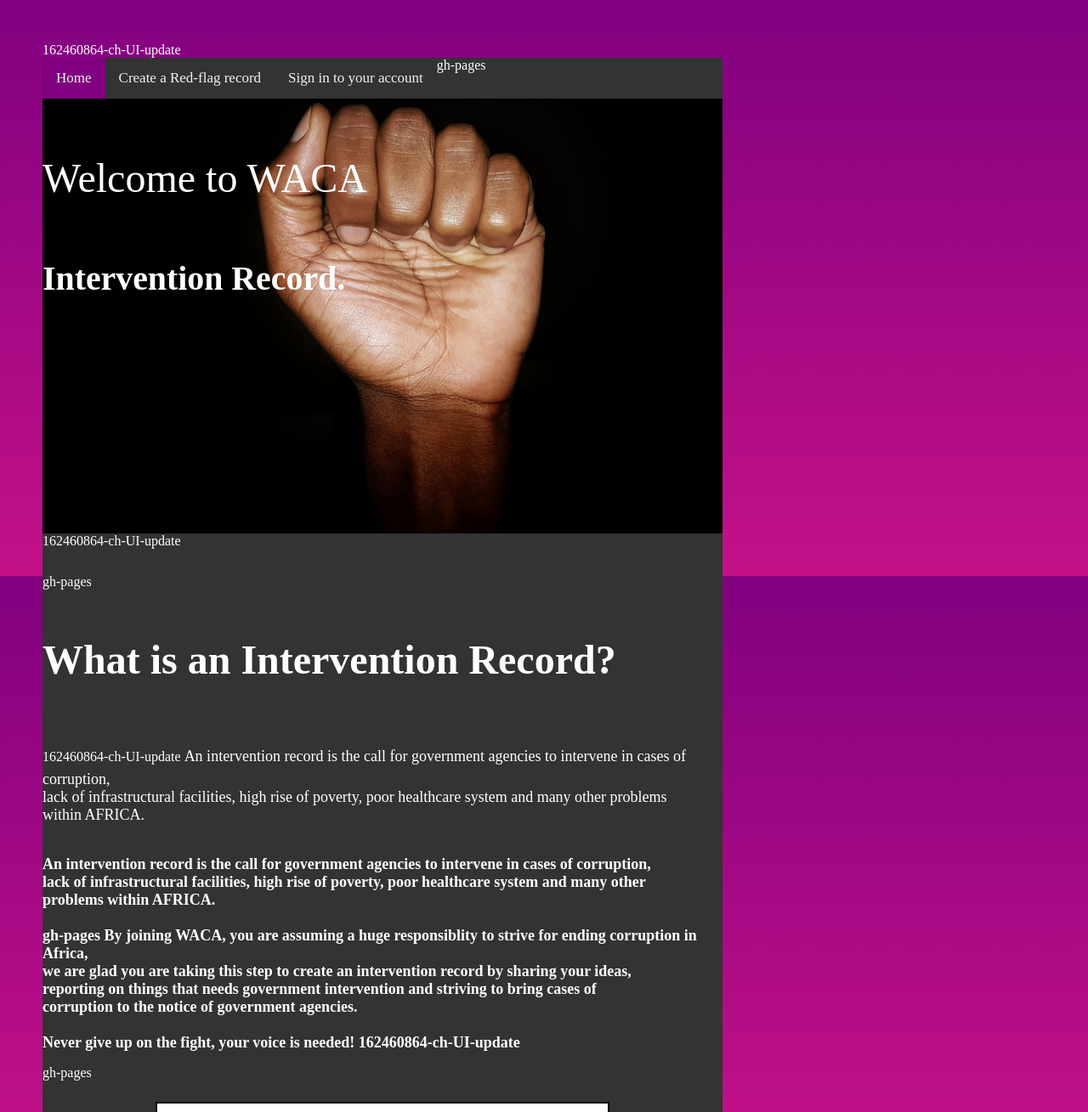
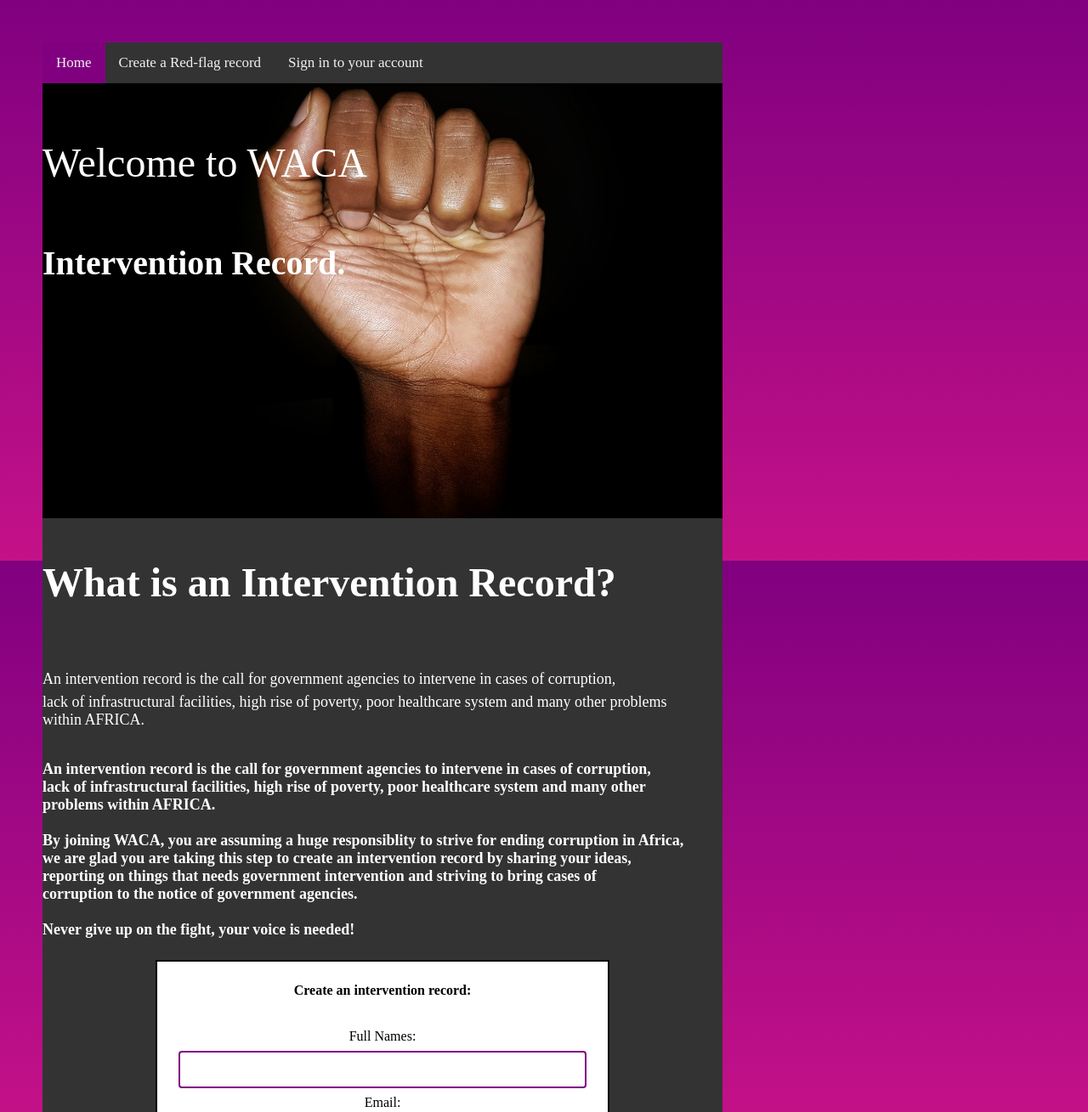
Before and after one commit to codeliezel/ireporter-Backend, a plain HTML site: page intervention.html in a window 1280 px wide. Shown: the top 1309 px of the page at 85% size. Drawn offline with Linux system fonts and the light colour scheme; files that its build step writes are made by us from their sources; files whose address does not match are found by name; a web font is replaced by a local one.

Commit message:
chore(interventionPage): update interventionPage
- remove conflict markers

[Finishes #162460864]

```diff
--- a/intervention.html
+++ b/intervention.html
@@ -13,14 +13,13 @@ Intervention - WACA
     <body>
 
         <!--The Navigation bar-->
- 162460864-ch-UI-update
 
 <header>
           <div class="topnav" id="myTopnav">
 
 <header>
       <div class="topnav" id="myTopnav">
- gh-pages
+
             <a href="index.html" class="active">Home</a>
             <a href="red-flag.html">Create a Red-flag record</a>
             <a href="signIn.html">Sign in to your account</a>
@@ -36,17 +35,15 @@ Intervention - WACA
 
 
    <!--The Description-->
-162460864-ch-UI-update
+
 <div align = "center">
 
 <div align = "left">
-gh-pages
     <font size = "12px">
 <p>
 <b>What is an Intervention Record?</b>
 </p>
 </font>
- 162460864-ch-UI-update
 <font size = "4px">
     An intervention record is the call for government agencies to intervene in cases of corruption,<br>
     lack of infrastructural facilities, high rise of poverty, poor healthcare system and many other
@@ -57,7 +54,6 @@ gh-pages
     An intervention record is the call for government agencies to intervene in cases of corruption,<br>
     lack of infrastructural facilities, high rise of poverty, poor healthcare system and many other<br>
     problems within AFRICA.<br><br>
-gh-pages
 
     By joining WACA, you are assuming a huge responsiblity to strive for ending corruption in Africa,<br>
     we are glad you are taking this step to create an intervention record by sharing your ideas,<br>
@@ -65,13 +61,13 @@ gh-pages
     corruption to the notice of government agencies. <br><br>
     Never give up on the fight, your voice is needed!
 
-162460864-ch-UI-update
+
 
 </font>
 
 </b>
 </p>
-gh-pages
+
 </div>
 
 
@@ -81,7 +77,7 @@ gh-pages
             <strong>Create an intervention record:</strong>
             <br><br><br>
             <form spellcheck="true">
-162460864-ch-UI-update
+
                     <label>Full Names:</label>
                     <input type="text" id="fname" name="fname">
                     <label>Email:</label>
@@ -112,22 +108,22 @@ gh-pages
 
                             Do not forget to start with a title, else
                             it might be penalised.
-gh-pages
+
                         </textarea><br><br>
                         <label>Add the geolocation: Check below to know your coordinates</label><br><br>
                         <label>Latitude:</label>
                         <input type="text" id="lat" name="lat">
                         <label>Longtitude:</label>
-162460864-ch-UI-update
+
                         <input type="text" id="long" name="long"> <br><br>
 
                         <input type="text" id="long" name="long">
- gh-pages
+
 
                     <label>Select an image to upload:</label>
                     <input type="file" name="image1" id="image1">
                     <br><br>
- 162460864-ch-UI-update
+
                     <label>Select a video file: </label>
                     <input type="file" name="vid"><br><br>
                     <br><br>
@@ -139,14 +135,14 @@ gh-pages
                     <input type="file" name="vid"><br><br>
                     <br><br>
                     <button class="button button1" name= "submit">SEND</button>
-gh-pages
+
                   </form>
 
             </div>
             <br><br><br>
         </div>
 
- 162460864-ch-UI-update
+
 
         <div>
             <p>Click the button to get your coordinates.</p>
@@ -174,17 +170,17 @@ gh-pages
             </div>
 
 
-gh-pages
+
            <!--The Footer-->
         <div align = "center">
                 <font color = "black">
                <b><p>2018<sup>&copy;</sup> WACA. All Rights Reserved.
                 <br><br>
-162460864-ch-UI-update
+
                 Contact information: WACAsupport@WACA.com</p></b>
 
                 Contact information: <a href="mailto:someone@example.com">WACAsupport@WACA.com</a></p></b>
- gh-pages
+
                 </font>
                 </div>
 </body>
```
